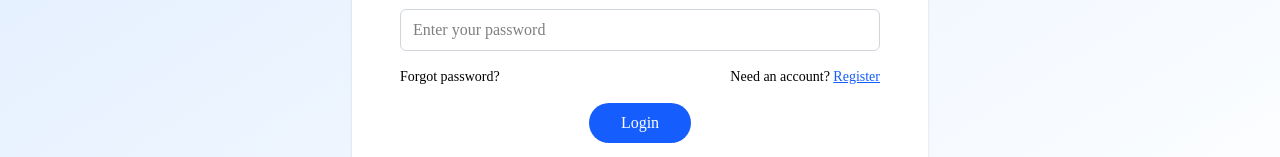
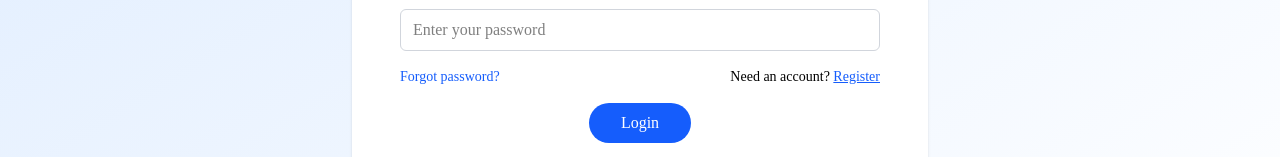
Before and after one commit to Interface-corporation/Heath_staff_management_fn-, a React (Vite) app: page /login in a window 1280 px wide. Shown: the part 475-632 px from the top of the page. Built offline with nearby package versions, Linux system fonts and the light colour scheme.

Commit message:
added different content of the website

```diff
--- a/src/pages/landing/Login.jsx
+++ b/src/pages/landing/Login.jsx
@@ -81,7 +81,7 @@ const Login = () => {
           />
 
           <div className="flex flex-col sm:flex-row justify-between items-center gap-2 text-sm ">
-            <Link to="/" className="hover:underline">
+            <Link to="/" className="hover:underline text-blue-600">
               Forgot password?
             </Link>
             <span>
```
